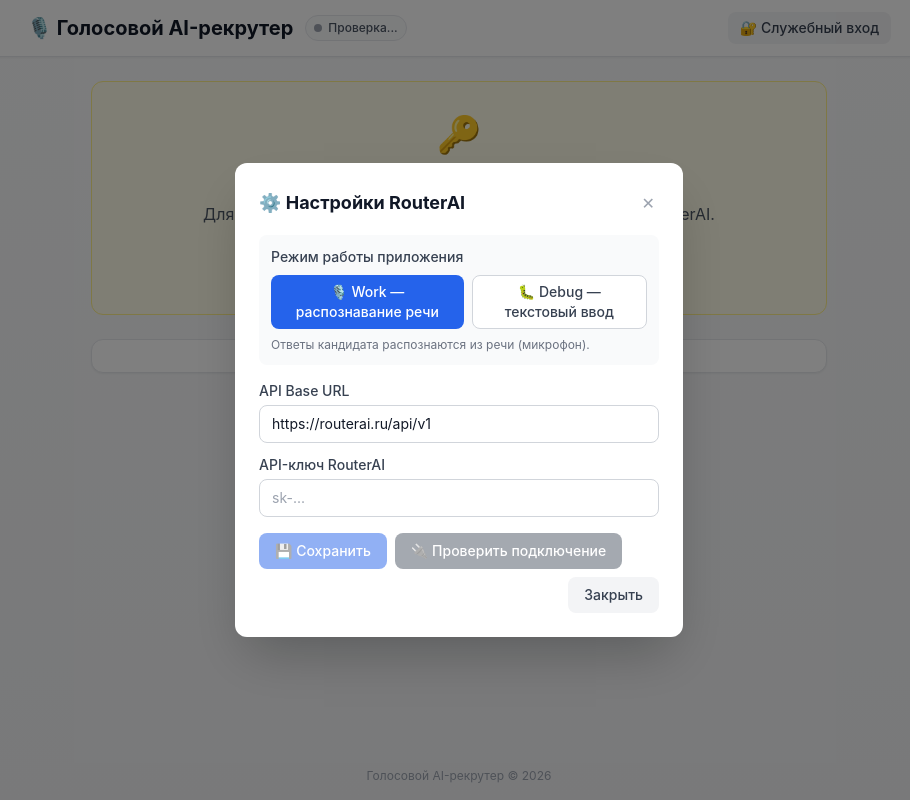
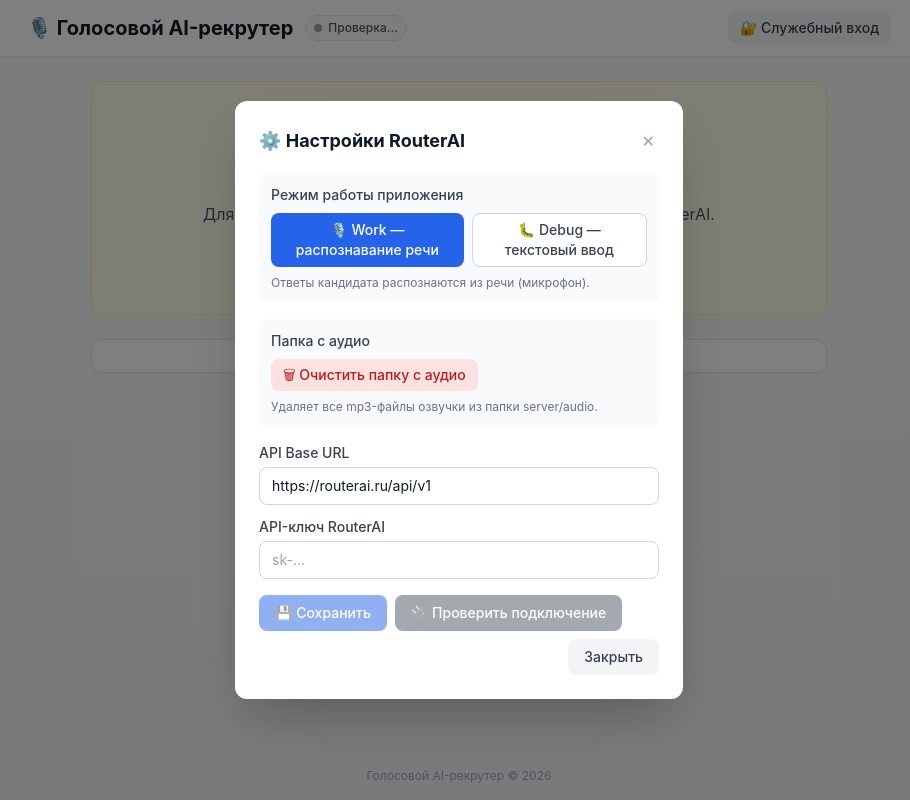
Before and after one commit to miklyaev/AIVoiceRecruter, a React (Vite) app in the folder client/: page / in a window 1280 px wide. Both pictures are taken after a click on the button "⚙️ Открыть настройки". Shown: the whole page, without its empty margins (181-1091 px from the left). Built offline with nearby package versions, Linux system fonts and the light colour scheme; no server answers.

Commit message:
docs: update index.html, SettingsModal.tsx, api.ts, dev_notes.md (+1 more)

```diff
--- a/client/src/components/SettingsModal.tsx
+++ b/client/src/components/SettingsModal.tsx
@@ -17,6 +17,7 @@ export const SettingsModal: React.FC<SettingsModalProps> = ({ isOpen, onClose, s
   const [baseUrl, setBaseUrl] = useState('https://routerai.ru/api/v1');
   const [saving, setSaving] = useState(false);
   const [testing, setTesting] = useState(false);
+  const [clearingAudio, setClearingAudio] = useState(false);
   const [message, setMessage] = useState<{ type: 'success' | 'error'; text: string } | null>(null);
 
   useEffect(() => {
@@ -54,6 +55,20 @@ export const SettingsModal: React.FC<SettingsModalProps> = ({ isOpen, onClose, s
       setMessage({ type: 'error', text: err.message || 'Ошибка подключения' });
     } finally {
       setTesting(false);
+    }
+  };
+
+  const handleClearAudio = async () => {
+    if (!window.confirm('Удалить все mp3-файлы из папки с аудио?')) return;
+    setClearingAudio(true);
+    setMessage(null);
+    try {
+      const result = await api.clearAudio();
+      setMessage({ type: 'success', text: `Аудифайлы удалены (${result.deleted} шт.)` });
+    } catch (err: any) {
+      setMessage({ type: 'error', text: err.message || 'Ошибка очистки папки с аудио' });
+    } finally {
+      setClearingAudio(false);
     }
   };
 
@@ -132,6 +147,20 @@ export const SettingsModal: React.FC<SettingsModalProps> = ({ isOpen, onClose, s
           </p>
         </div>
 
+        <div className="mb-4 p-3 bg-gray-50 rounded-lg">
+          <p className="text-sm font-medium text-gray-700 mb-2">Папка с аудио</p>
+          <button
+            type="button"
+            onClick={handleClearAudio}
+            disabled={clearingAudio}
+            className="px-3 py-1.5 text-sm font-medium rounded-lg transition-colors focus:outline-none focus:ring-2 focus:ring-red-500 bg-red-100 text-red-700 hover:bg-red-200 disabled:opacity-50"
+            aria-label="Очистить папку с аудио"
+          >
+            {clearingAudio ? 'Очистка...' : '🗑 Очистить папку с аудио'}
+          </button>
+          <p className="text-xs text-gray-500 mt-2">Удаляет все mp3-файлы озвучки из папки server/audio.</p>
+        </div>
+
         <div className="space-y-3">
           <div>
             <label htmlFor="settings-base-url" className="block text-sm font-medium text-gray-700 mb-1">
--- a/client/src/services/api.ts
+++ b/client/src/services/api.ts
@@ -36,6 +36,10 @@ export async function deleteSettings(): Promise<void> {
 
 export async function testSettings(): Promise<{ connected: boolean; message: string }> {
   return request('/settings/test', { method: 'POST' });
+}
+
+export async function clearAudio(): Promise<{ deleted: number; message: string }> {
+  return request('/settings/audio/clear', { method: 'POST' });
 }
 
 export async function getRoles(): Promise<Role[]> {
```
Also changed, not shown: 3 other files (tests, documents, lock files or other folders).
